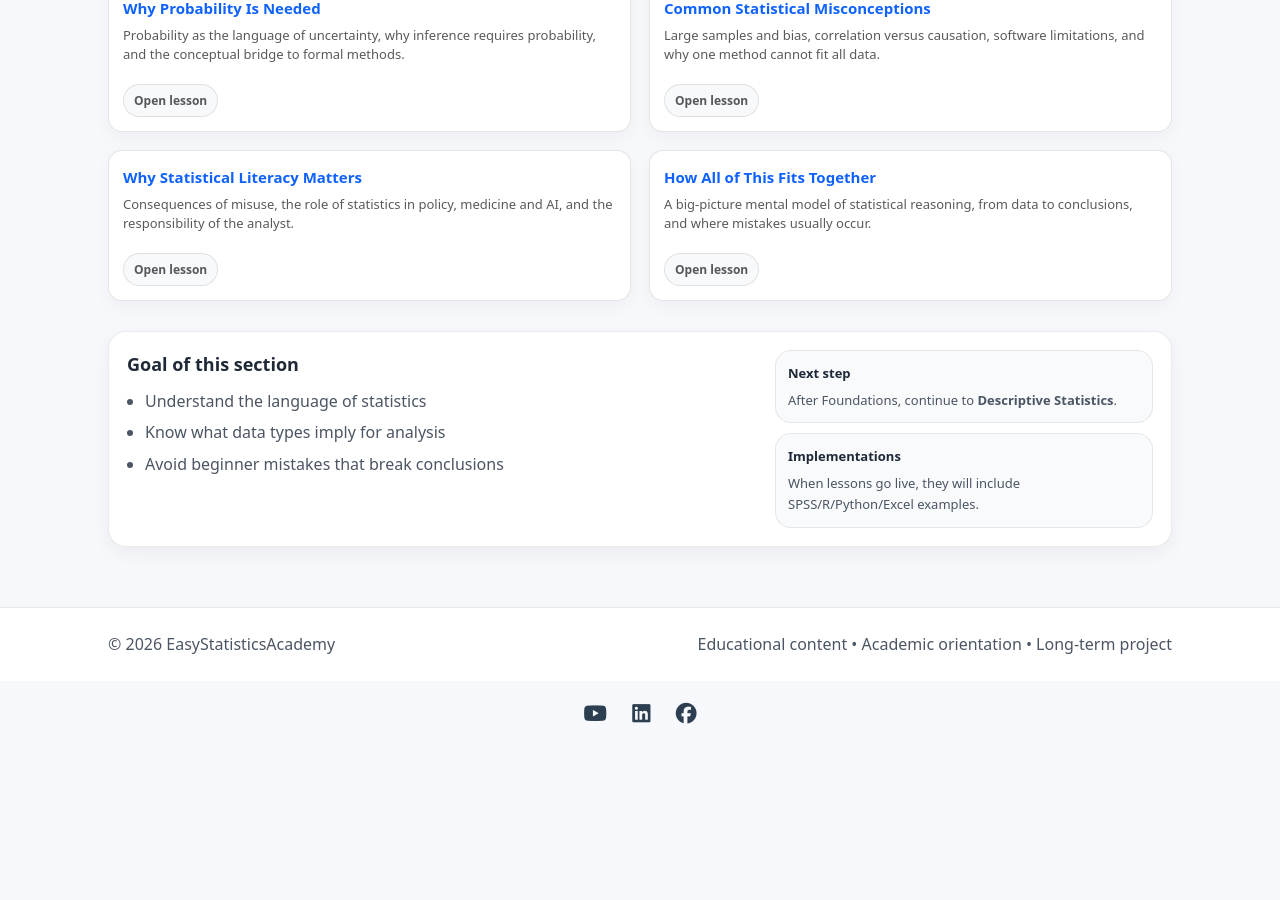
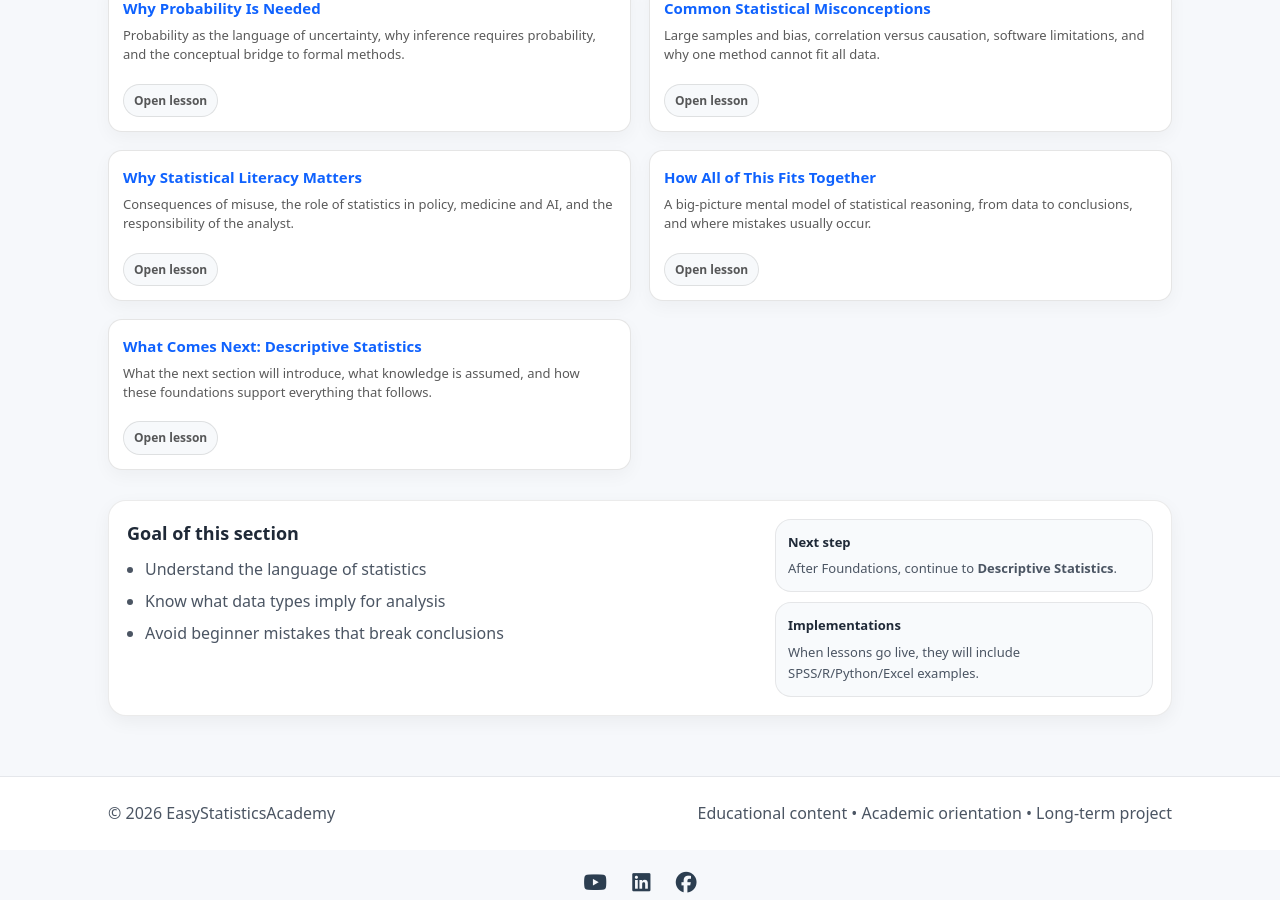
Before and after one commit to ammar-homaida-statistics/easystatisticsacademy, a Jekyll site: the page built from foundations/index.md, in a window 1280 px wide and 900 px high, scrolled down 3113 px. Built offline with Jekyll 4.4.1, drawn with Linux system fonts in a browser that asks for light colours; our own code applies the rules of GitHub Pages for plain Markdown files; before the commit the page ends 3844 px from its top, so only the background shows below that.

Commit message:
Update index.md

```diff
--- a/foundations/index.md
+++ b/foundations/index.md
@@ -593,6 +593,22 @@ sidebar: true
     Open lesson
   </a>
 </div>
+<div class="card lesson-card">
+  <h3>
+    <a href="/foundations/what-comes-next-descriptive-statistics/">
+      What Comes Next: Descriptive Statistics
+    </a>
+  </h3>
+
+  <p>
+    What the next section will introduce, what knowledge is assumed,
+    and how these foundations support everything that follows.
+  </p>
+
+  <a class="pill" href="/foundations/what-comes-next-descriptive-statistics/">
+    Open lesson
+  </a>
+</div>
 </div>
 
 
```
